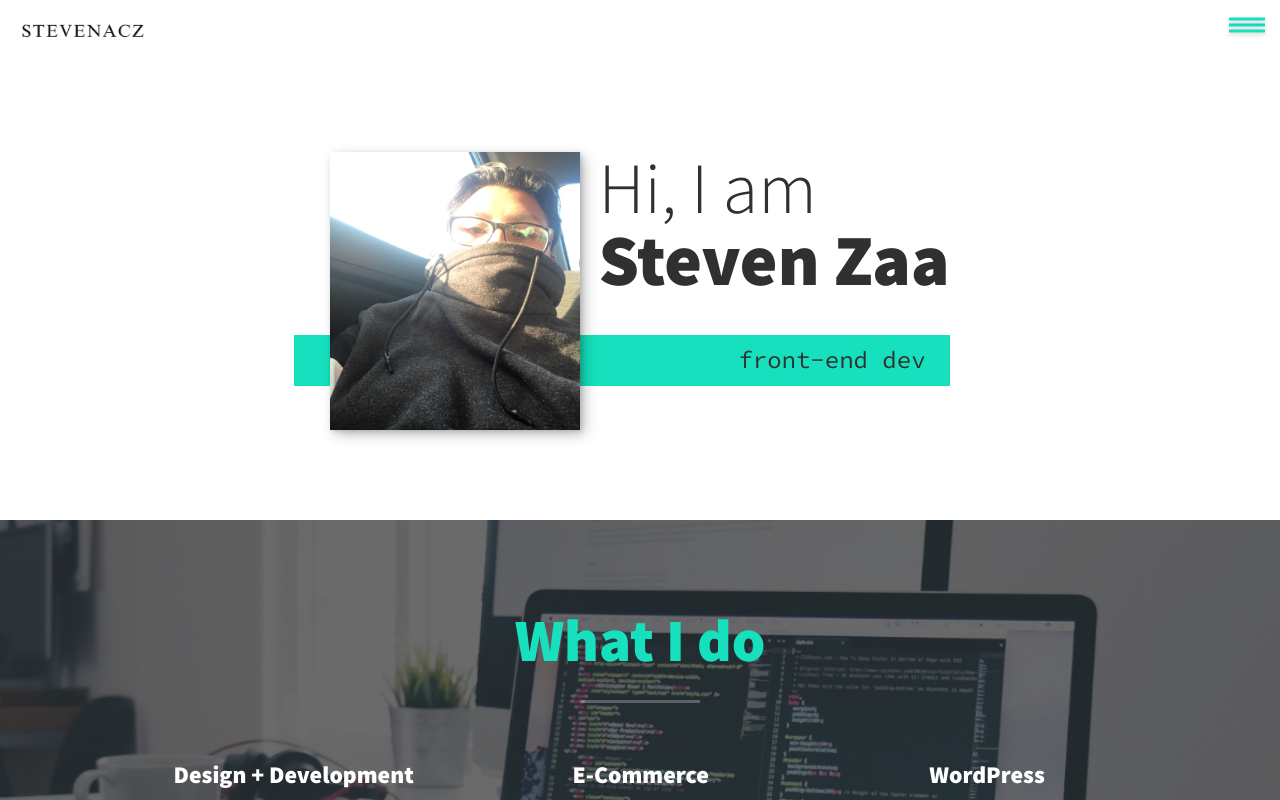
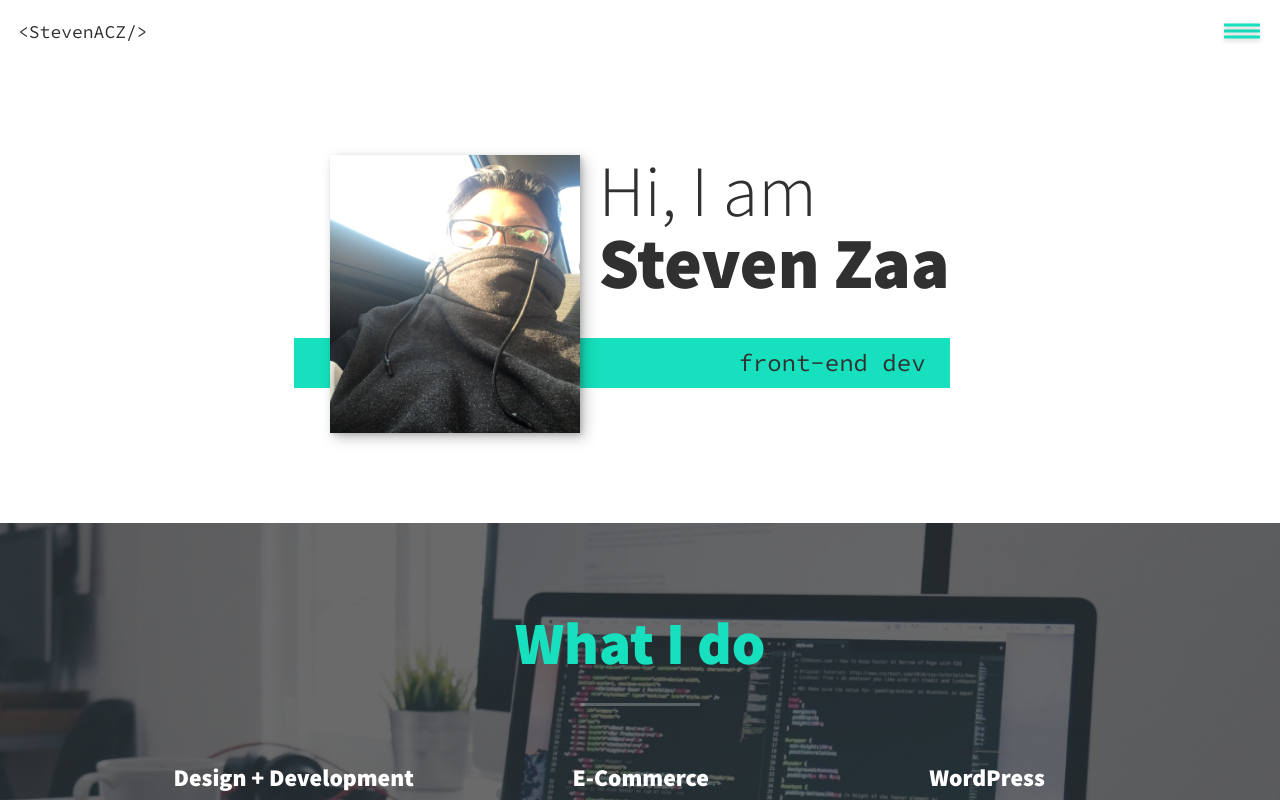
Before and after one commit to StevenACZ/Portfolio_Dev, a website: page index.html in a window 1280 px wide. Shown: the top 800 px of the page. Drawn offline with nearby package versions, Linux system fonts and the light colour scheme.

Commit message:
Updating all items

```diff
--- a/index.html
+++ b/index.html
@@ -19,7 +19,9 @@
   <!--HEADER-->
   <header>
     <div class="logo">
-      <img src="./src/img/logo.png" alt="Logo">
+      <a href="./">
+        <p class="logo__p"><span><</span>StevenACZ<span>/></span></p>
+      </a>
     </div>
 
     <input class="toggle__checkbox" type="checkbox" id="navi-toggle">
--- a/src/sass/components/_curtain.scss
+++ b/src/sass/components/_curtain.scss
@@ -14,17 +14,17 @@
 }
 
 .curtain-1 {
-  background: #ff1f6b;
+  background: var(--clr-light);
   transition-delay: 0.2s;
 }
 
 .curtain-2 {
-  background: #219dff;
+  background: var(--clr-accent);
   transition-delay: 0.1s;
 }
 
 .curtain-3 {
-  background: #111;
+  background: var(--clr-dark);
   transition-delay: 0s;
   opacity: 0;
 }
@@ -82,8 +82,8 @@
 
 .toggle__button {
   position: fixed;
-  top: 25px;
-  right: -17px;
+  top: 31px;
+  right: -12px;
   transform: translate(-50%, -50%);
   width: 50px;
   background: transparent;
--- a/src/sass/layout/_header.scss
+++ b/src/sass/layout/_header.scss
@@ -8,5 +8,13 @@ header {
 }
 
 .logo {
-  max-width: 130px;
+  a {
+    text-decoration: none;
+  }
+
+  &__p {
+    margin: 0;
+    font-family: var(--ff-secondary);
+    color: var(--clr-dark);
+  }
 }
```
Also changed, not shown: src/css/style.css.
